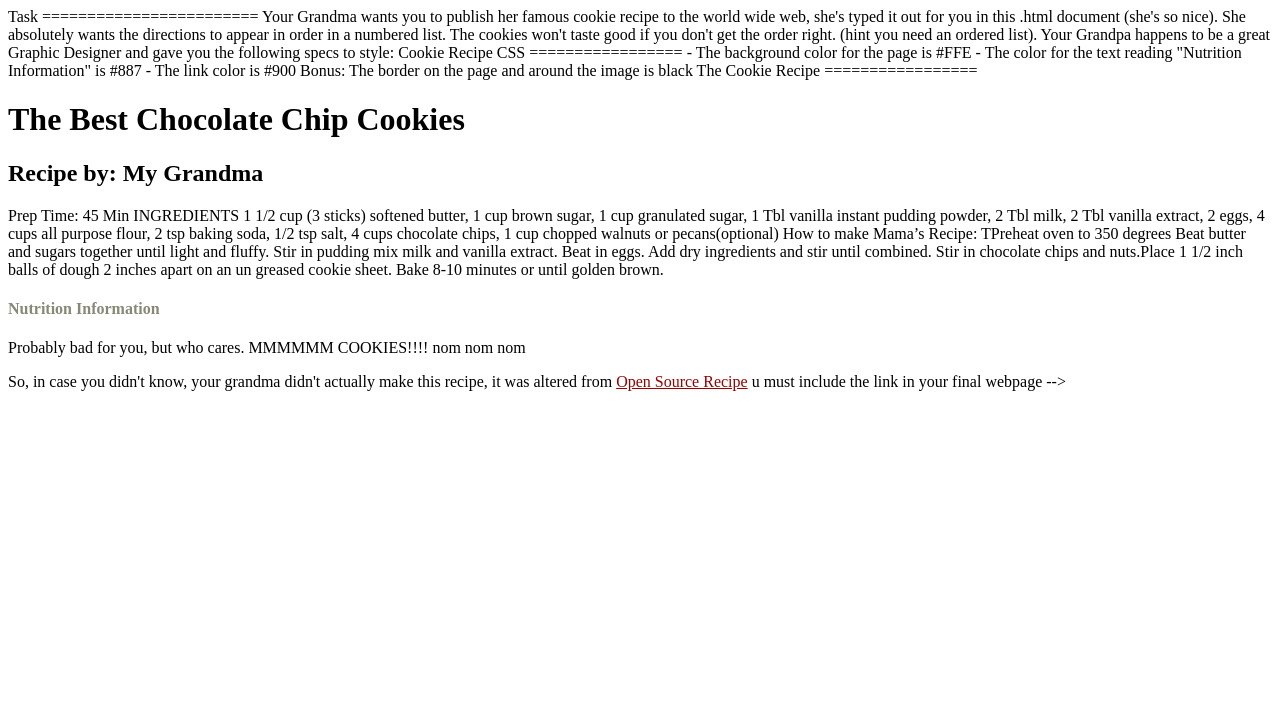
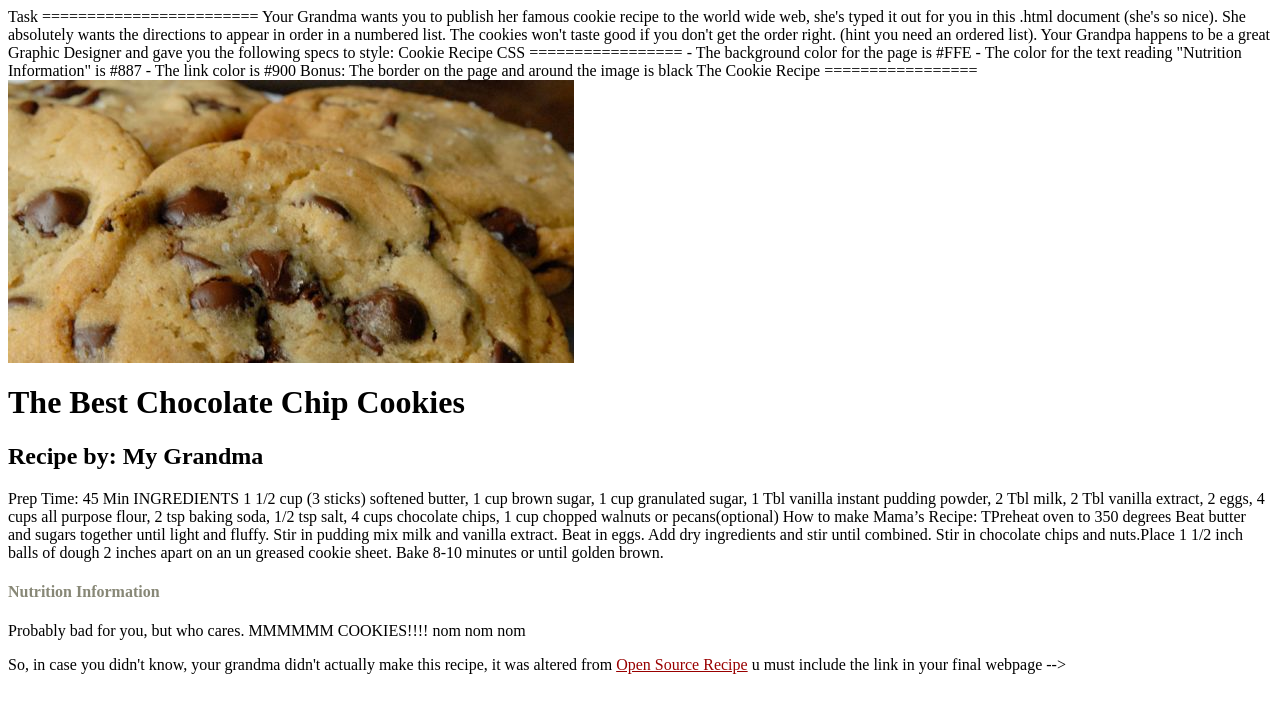
Before and after one commit to davepenick/GA, a plain HTML site: page starter_code/cookie_recipe/index.html in a window 1280 px wide. Drawn offline with Linux system fonts and the light colour scheme.

Commit message:
Recipe update

```diff
--- a/starter_code/cookie_recipe/index.html
+++ b/starter_code/cookie_recipe/index.html
@@ -41,6 +41,7 @@ The Cookie Recipe
  	</style>
 </head>
 	<body>
+<img src="cookies.jpg">
 
 <h1>The Best Chocolate Chip Cookies</h1>
 <h2>Recipe by: My Grandma</h2>
```
